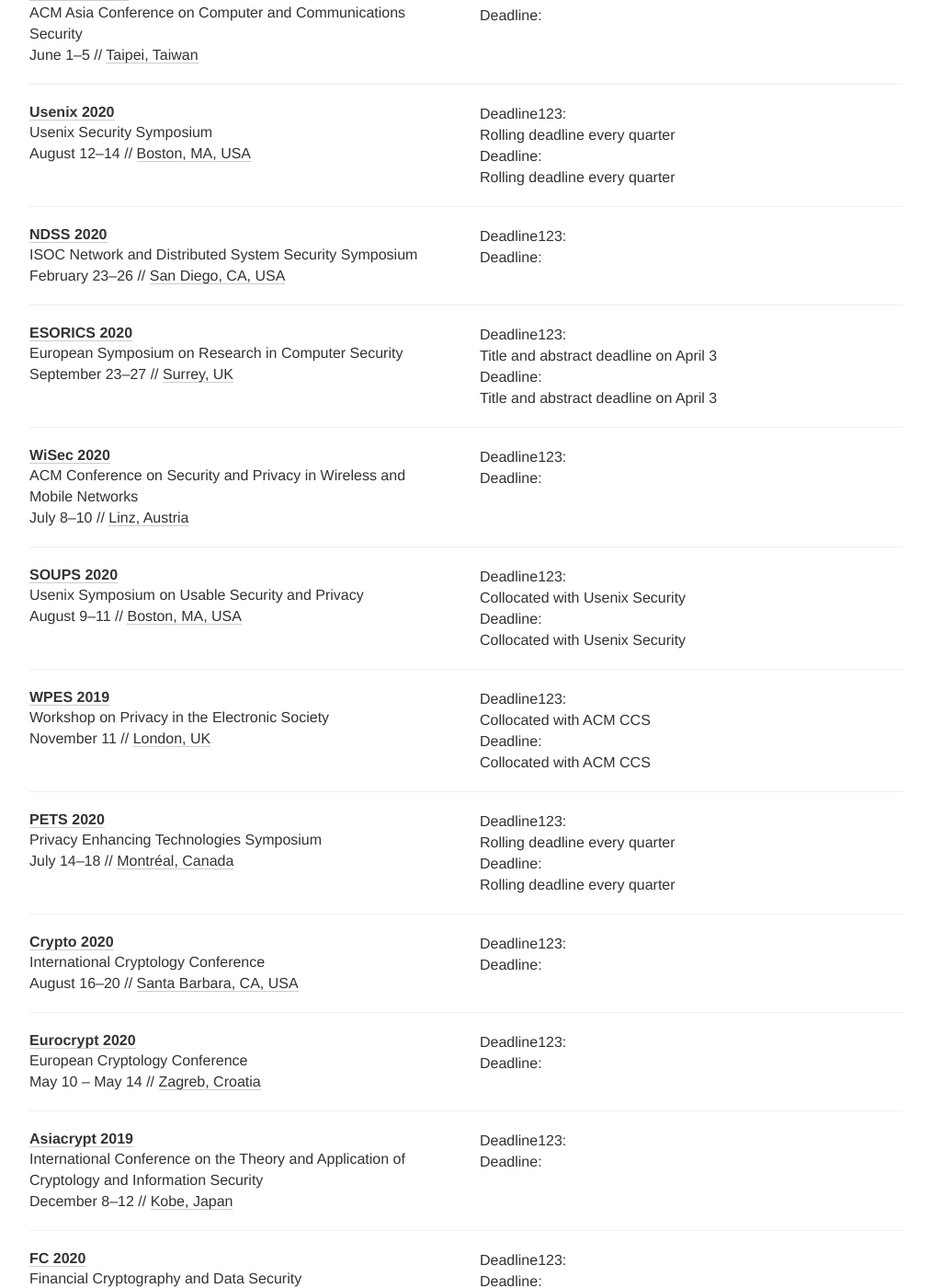
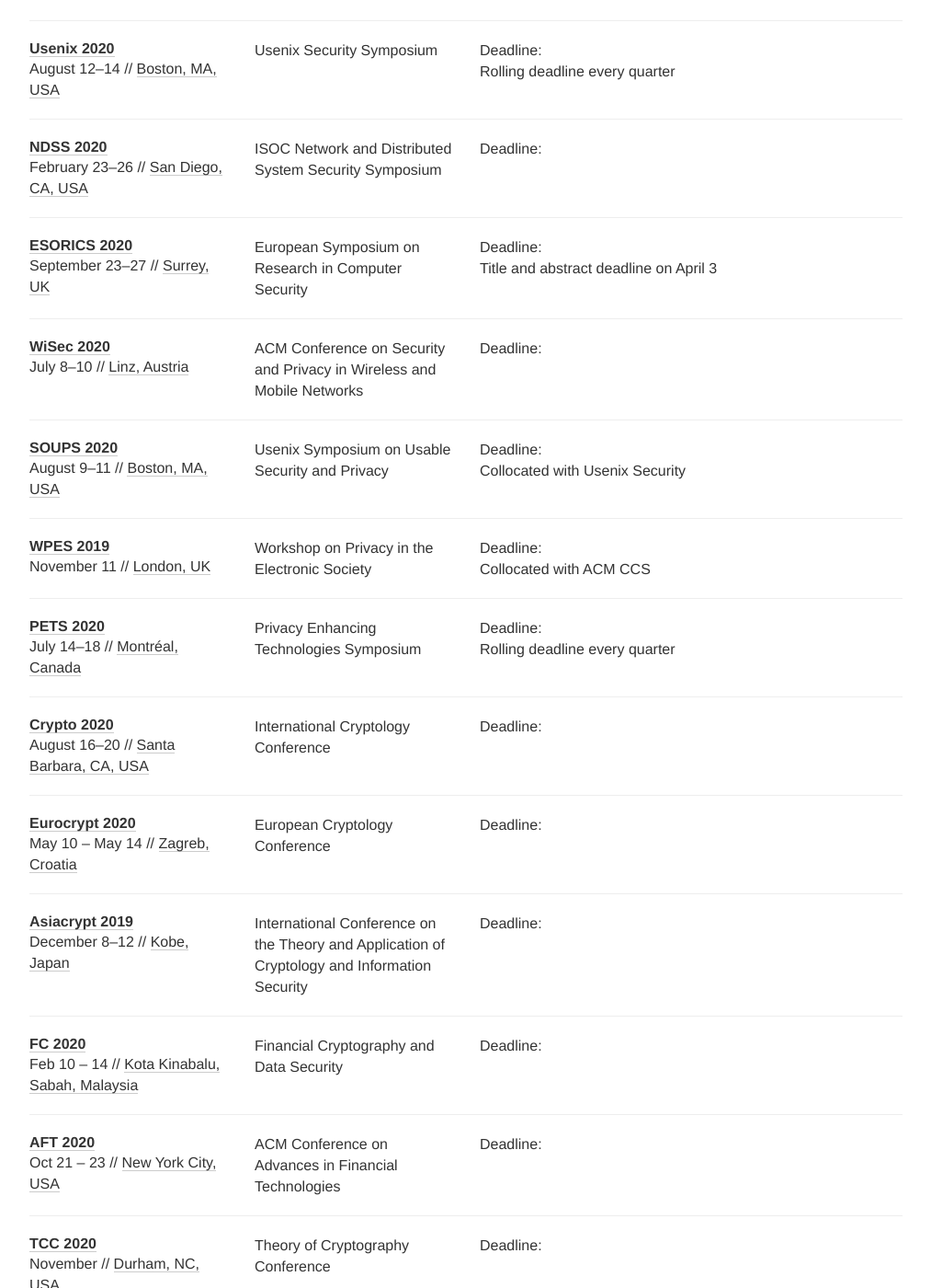
Before and after one commit to jianghaizhi/conference, a Jekyll site: the page built from index.html, in a window 1280 px wide and 1400 px high, scrolled down 713 px. Shown: the whole window at 92% size, without its empty margins (133-1146 px from the left). Built offline with Jekyll 4.4.1, drawn with Linux system fonts in a browser that asks for light colours; nearby versions of some CDN libraries; comment, search, counter and statistics services are not loaded; some of the changed text lies outside the part shown.

Commit message:
Update index.html

```diff
--- a/index.html
+++ b/index.html
@@ -54,25 +54,20 @@
         {% for conf in site.data.conferences %}
         <div id="{{ conf.name | append: conf.year | slugify }}" class="conf {% for tag in conf.tags %} {{tag}} {% endfor %}">
           <div class="row">
-              <div class="col-xs-12 col-sm-6">
+              <div class="col-xs-12 col-sm-3">
                 <h2><a href="{{conf.link}}">{{conf.name}} {{conf.year}}</a></h2>
                 <div class="meta">
-                  {{ conf.description }}<br>
+
                   {{conf.date | replace: '-', '–'}} {% if conf.place %}// <a href="http://maps.google.com/?q={{conf.place}}">{{conf.place}}</a>{% endif %}<br>
                 </div>
               </div>
-              <div class="col-xs-12 col-sm-6">
-                <span class="timer"></span>
-                <div class="deadline">
-                  <div>Deadline123:
-                    <span class="deadline-time"></span>
-                    <div class="meta">
-                      {{ conf.comment }}
-                    </div>
-                  </div>
+             <div class="col-xs-12 col-sm-3">
+
+                <div class="meta">
+                  {{ conf.description }}<br>
                 </div>
               </div>
-            <div class="col-xs-12 col-sm-6">
+              <div class="col-xs-12 col-sm-6">
                 <span class="timer"></span>
                 <div class="deadline">
                   <div>Deadline:
@@ -83,6 +78,7 @@
                   </div>
                 </div>
               </div>
+
           </div>
           <hr>
         </div>
```
